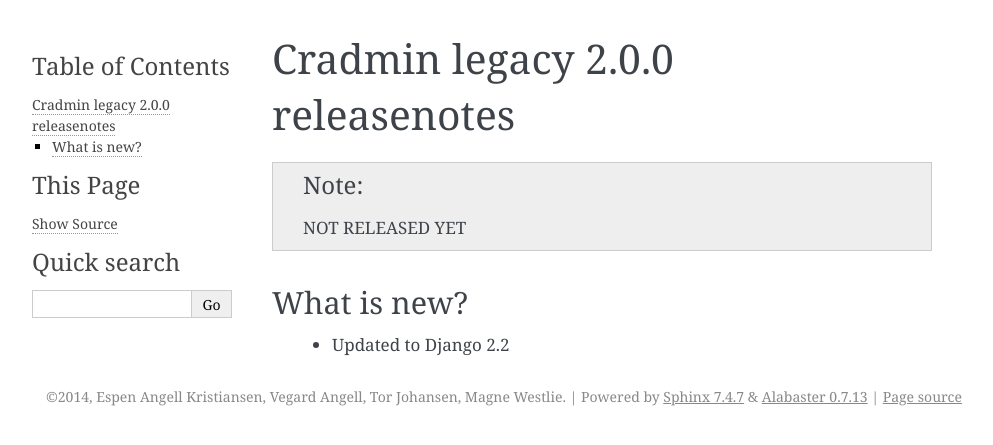
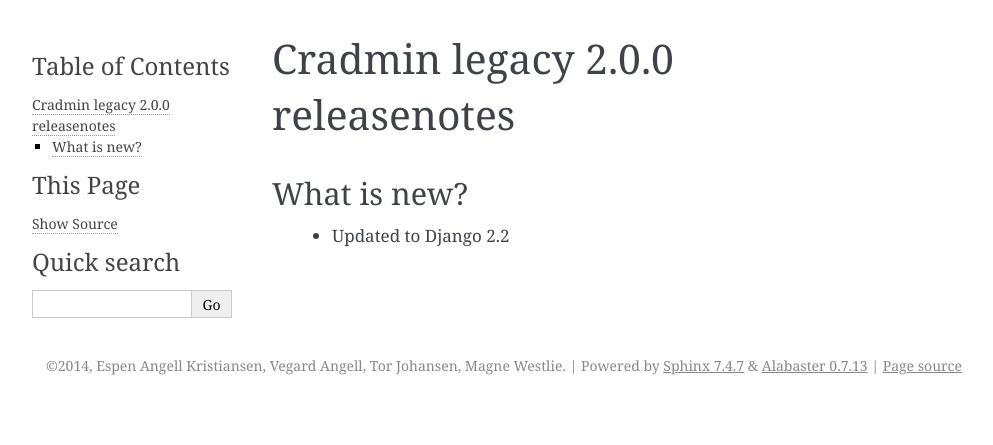
Before and after one commit to appressoas/cradmin_legacy, a Sphinx documentation site: the page built from docs/releasenotes/releasenotes-2.0.0.rst, in a window 1280 px wide. Shown: the top 445 px of the page, without its empty margins (148-1141 px from the left). Built offline with Sphinx 7.4.7, drawn with Linux system fonts in a browser that asks for light colours; pages that are not in the unit, such as notebooks, are missing from menus.

Commit message:
Update releasenotes and versions for django_cradmin and ievv_opensource

```diff
--- a/docs/releasenotes/releasenotes-2.0.0.rst
+++ b/docs/releasenotes/releasenotes-2.0.0.rst
@@ -1,10 +1,6 @@
 #################################
 Cradmin legacy 2.0.0 releasenotes
 #################################
-
-
-.. note::
-    NOT RELEASED YET
 
 ************
 What is new?
```
Also changed, not shown: 1 other file.
